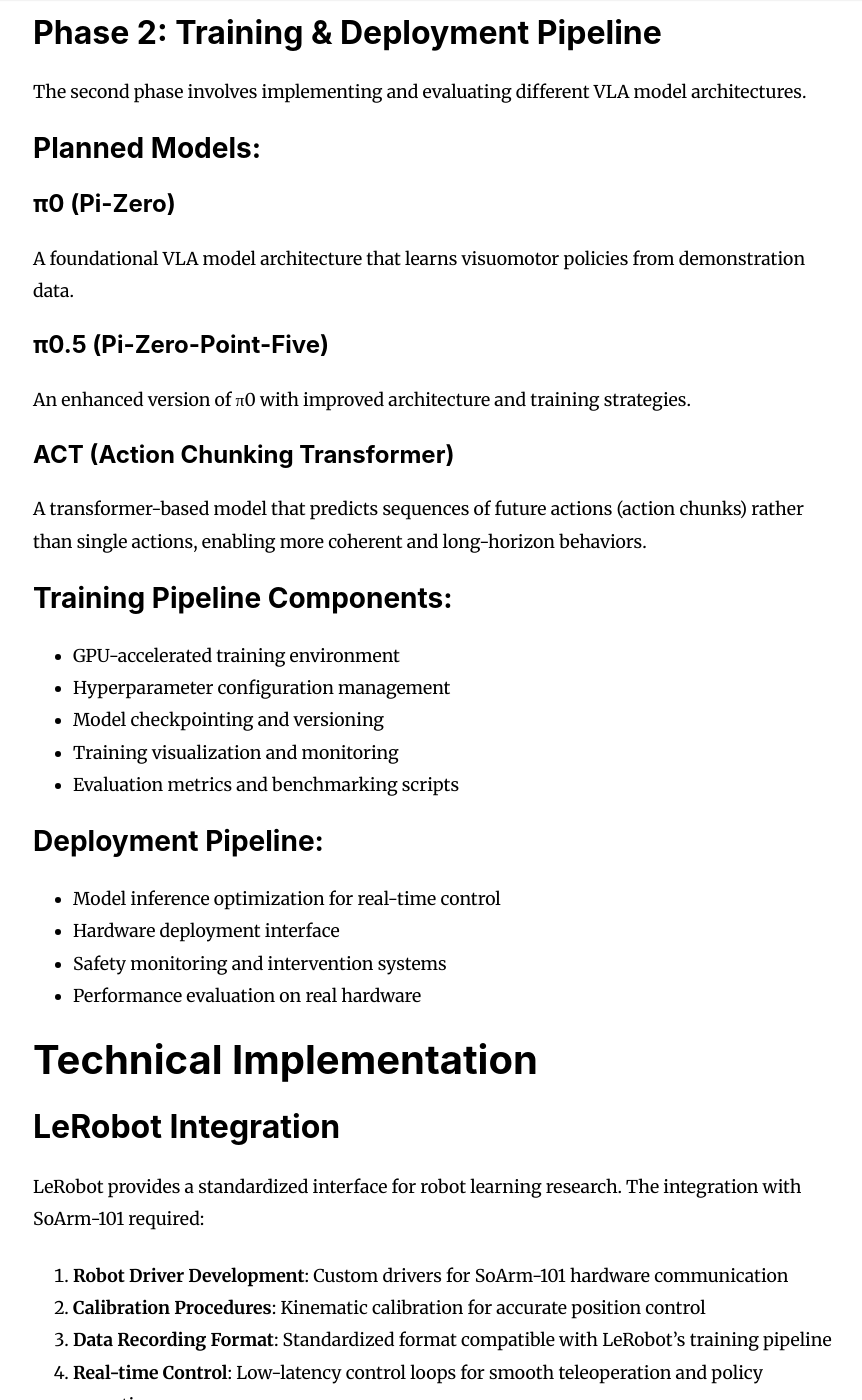
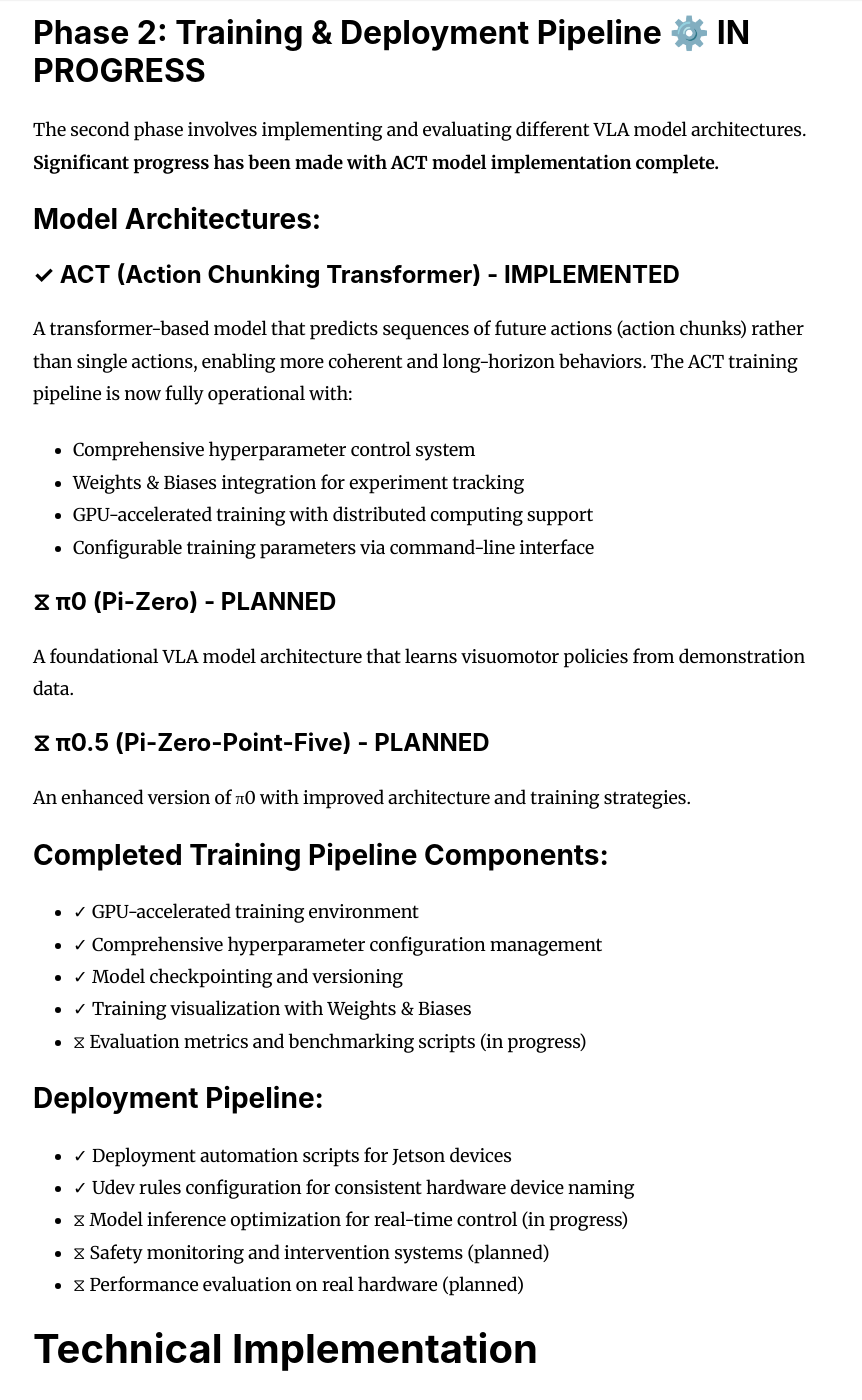
Before and after one commit to nu-jliu/nu-jliu.github.io, a Jekyll site: the page built from _posts/2025-12-18-allen-vla.md, in a window 1280 px wide and 1400 px high, scrolled down 3613 px. Shown: the whole window, without its empty margins (67-929 px from the left). Built offline with Jekyll 4.4.1, drawn with Linux system fonts in a browser that asks for light colours; nearby versions of some CDN libraries; comment, search, counter and statistics services are not loaded; some of the changed text lies outside the part shown.

```diff
--- a/_posts/2025-12-18-allen-vla.md
+++ b/_posts/2025-12-18-allen-vla.md
@@ -85,33 +85,38 @@
 - **Data Format Standardization**: Implemented consistent data structures compatible with LeRobot's training format
 - **Dataset Management**: Created utilities for organizing, versioning, and managing collected datasets with Hugging Face Hub integration
 
-## Phase 2: Training & Deployment Pipeline
+## Phase 2: Training & Deployment Pipeline ⚙️ IN PROGRESS
 
-The second phase involves implementing and evaluating different VLA model architectures.
+The second phase involves implementing and evaluating different VLA model architectures. **Significant progress has been made with ACT model implementation complete.**
 
-### Planned Models:
+### Model Architectures:
 
-#### π0 (Pi-Zero)
+#### ✓ ACT (Action Chunking Transformer) - IMPLEMENTED
+A transformer-based model that predicts sequences of future actions (action chunks) rather than single actions, enabling more coherent and long-horizon behaviors. The ACT training pipeline is now fully operational with:
+- Comprehensive hyperparameter control system
+- Weights & Biases integration for experiment tracking
+- GPU-accelerated training with distributed computing support
+- Configurable training parameters via command-line interface
+
+#### ⧖ π0 (Pi-Zero) - PLANNED
 A foundational VLA model architecture that learns visuomotor policies from demonstration data.
 
-#### π0.5 (Pi-Zero-Point-Five)
+#### ⧖ π0.5 (Pi-Zero-Point-Five) - PLANNED
 An enhanced version of π0 with improved architecture and training strategies.
 
-#### ACT (Action Chunking Transformer)
-A transformer-based model that predicts sequences of future actions (action chunks) rather than single actions, enabling more coherent and long-horizon behaviors.
-
-### Training Pipeline Components:
-- GPU-accelerated training environment
-- Hyperparameter configuration management
-- Model checkpointing and versioning
-- Training visualization and monitoring
-- Evaluation metrics and benchmarking scripts
+### Completed Training Pipeline Components:
+- ✓ GPU-accelerated training environment
+- ✓ Comprehensive hyperparameter configuration management
+- ✓ Model checkpointing and versioning
+- ✓ Training visualization with Weights & Biases
+- ⧖ Evaluation metrics and benchmarking scripts (in progress)
 
 ### Deployment Pipeline:
-- Model inference optimization for real-time control
-- Hardware deployment interface
-- Safety monitoring and intervention systems
-- Performance evaluation on real hardware
+- ✓ Deployment automation scripts for Jetson devices
+- ✓ Udev rules configuration for consistent hardware device naming
+- ⧖ Model inference optimization for real-time control (in progress)
+- ⧖ Safety monitoring and intervention systems (planned)
+- ⧖ Performance evaluation on real hardware (planned)
 
 # Technical Implementation
 
@@ -220,13 +225,23 @@
 
 # Current Status
 
-The project has successfully completed Phase 1 milestones related to teleoperation and basic data collection infrastructure. The system is now capable of:
+The project has successfully completed Phase 1 and made significant progress in Phase 2:
 
-- Teleoperating the SoArm-101 with low latency
+**Phase 1 - Complete ✓**
+- Teleoperating the SoArm-101 with low latency and configurable control frequencies
 - Recording demonstration data in LeRobot-compatible format
-- Managing collected datasets
+- Managing collected datasets with automatic Hugging Face Hub integration
 
-Phase 2 development is underway, focusing on establishing the training infrastructure and implementing the first VLA model architectures.
+**Phase 2 - In Progress ⚙️**
+- ACT (Action Chunking Transformer) training pipeline fully implemented
+- Deployment automation for Jetson devices operational
+- Training infrastructure established with GPU acceleration and experiment tracking
+- Working on evaluation metrics and real-world deployment testing
+
+The system now provides three main operational modes:
+1. **Teleoperation Mode**: Real-time leader-follower control
+2. **Data Collection Mode**: Keyboard-controlled episode recording with cloud upload
+3. **Training Mode**: ACT model training with comprehensive hyperparameter control
 
 # Future Directions
 
```
Also changed, not shown: other parts of _posts/2025-12-18-allen-vla.md (+1 -1 lines), 1 other file.
